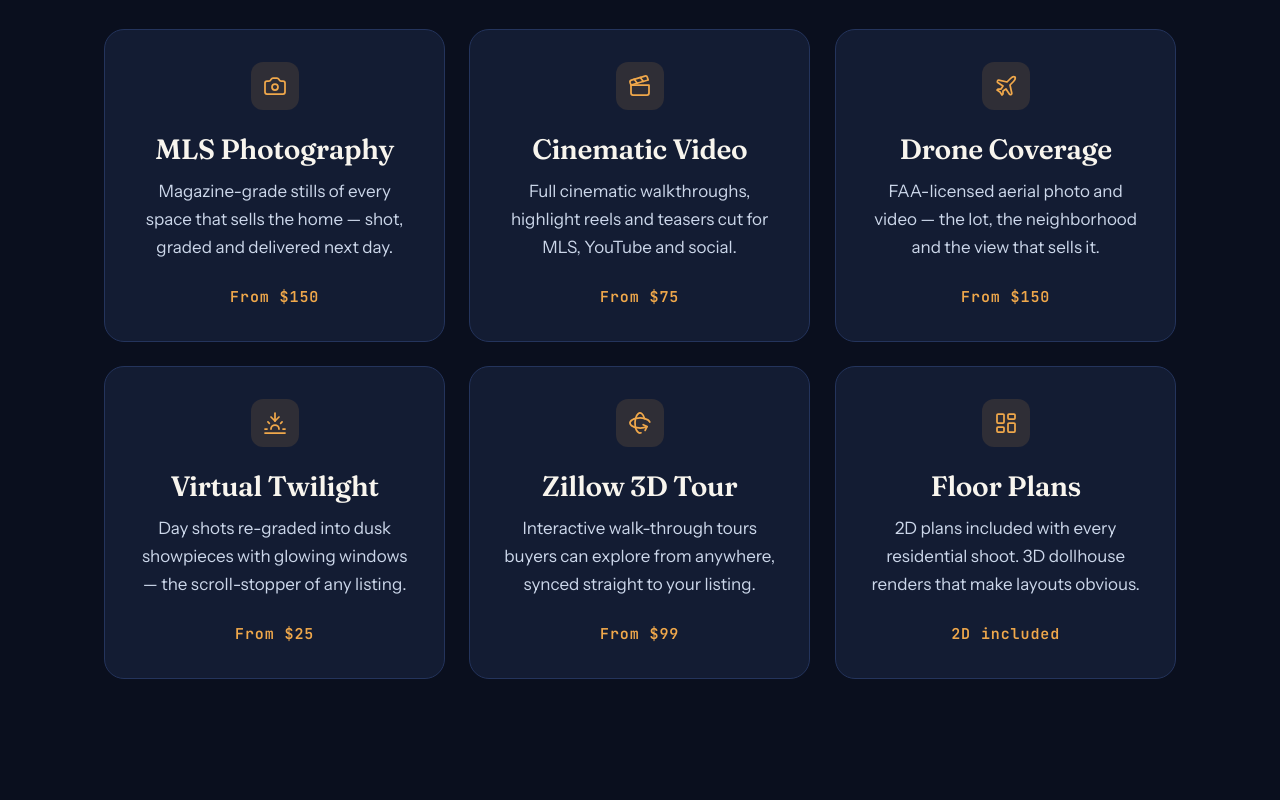
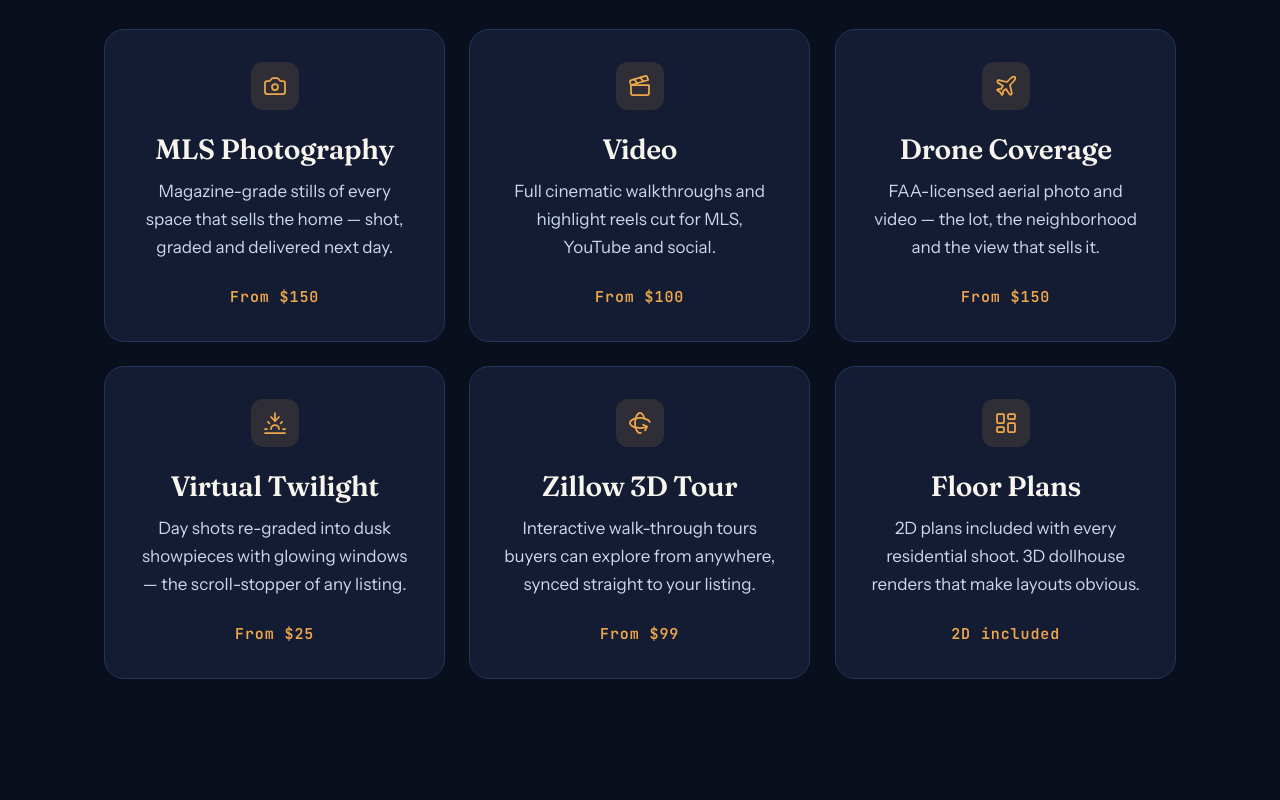
Before and after one commit to muneebnawaz018/sigmediausa, a React (Vite) app: page / in a window 1280 px wide. Shown: the part 1320-2120 px from the top of the page. Built offline with nearby package versions, Linux system fonts and the light colour scheme.

Commit message:
banner added

```diff
--- a/src/data/site.js
+++ b/src/data/site.js
@@ -74,10 +74,10 @@ export const SERVICES = [
   {
     id: 'video',
     icon: 'Clapperboard',
-    title: 'Cinematic Video',
+    title: 'Video',
     blurb:
-      'Full cinematic walkthroughs, highlight reels and teasers cut for MLS, YouTube and social.',
-    meta: 'From $75',
+      'Full cinematic walkthroughs and highlight reels cut for MLS, YouTube and social.',
+    meta: 'From $100',
   },
   {
     id: 'drone',
@@ -188,18 +188,18 @@ export const REELS = {
   sub: 'Vertical reels for social, cinematic walkthroughs for MLS and YouTube — shot and cut in-house.',
   // Short muted preview loops (vertical 540x960)
   clips: [
-    { src: `${CDN}/media/clips/reel-1.mp4`, label: 'Listing reel' },
-    { src: `${CDN}/media/clips/agent-2a.mp4`, label: 'Agent intro' },
-    { src: `${CDN}/media/clips/reel-3a.mp4`, label: 'Property tour' },
-    { src: `${CDN}/media/clips/agent-4.mp4`, label: 'Agent feature' },
+    { src: `${CDN}/media/clips/reel-1.mp4`, label: 'Highlight reel' },
+    { src: `${CDN}/media/clips/agent-2a.mp4`, label: 'Agent reel' },
+    { src: `${CDN}/media/clips/reel-3a.mp4`, label: 'Highlight reel' },
+    { src: `${CDN}/media/clips/agent-4.mp4`, label: 'Agent reel' },
     { src: `${CDN}/media/clips/reel-4.mp4`, label: 'Highlight reel' },
-    { src: `${CDN}/media/clips/agent-5.mp4`, label: 'Agent brand' },
+    { src: `${CDN}/media/clips/agent-5.mp4`, label: 'Agent reel' },
   ],
   // Full examples (client-selected)
   fullExamples: [
-    { src: `${CDN}/media/full/reel-5-full.mp4`, poster: `${CDN}/media/posters/reel-5.webp`, label: 'Reel — full example', vertical: true },
-    { src: `${CDN}/media/full/reel-6-full.mp4`, poster: `${CDN}/media/posters/reel-6.webp`, label: 'Reel — full example', vertical: true },
-    { src: `${CDN}/media/full/reel-7-full.mp4`, poster: `${CDN}/media/posters/reel-7.webp`, label: 'Reel — full example', vertical: true },
+    { src: `${CDN}/media/full/reel-5-full.mp4`, poster: `${CDN}/media/posters/reel-5.webp`, label: 'Highlight reel — full example', vertical: true },
+    { src: `${CDN}/media/full/reel-6-full.mp4`, poster: `${CDN}/media/posters/reel-6.webp`, label: 'Highlight reel — full example', vertical: true },
+    { src: `${CDN}/media/full/reel-7-full.mp4`, poster: `${CDN}/media/posters/reel-7.webp`, label: 'Highlight reel — full example', vertical: true },
     { src: `${CDN}/media/full/agent-2-full.mp4`, poster: `${CDN}/media/posters/agent-2.webp`, label: 'Agent reel — full example', vertical: true },
   ],
   cinematic: {
@@ -227,7 +227,6 @@ export const PRICING = {
       rows: [
         { name: 'Cinematic video', price: '$200' },
         { name: 'Highlight reel', price: '$100' },
-        { name: 'Teaser reel', price: '$75' },
         { name: 'Agent intro & outro (any video)', price: '+$50' },
       ],
     },
```
